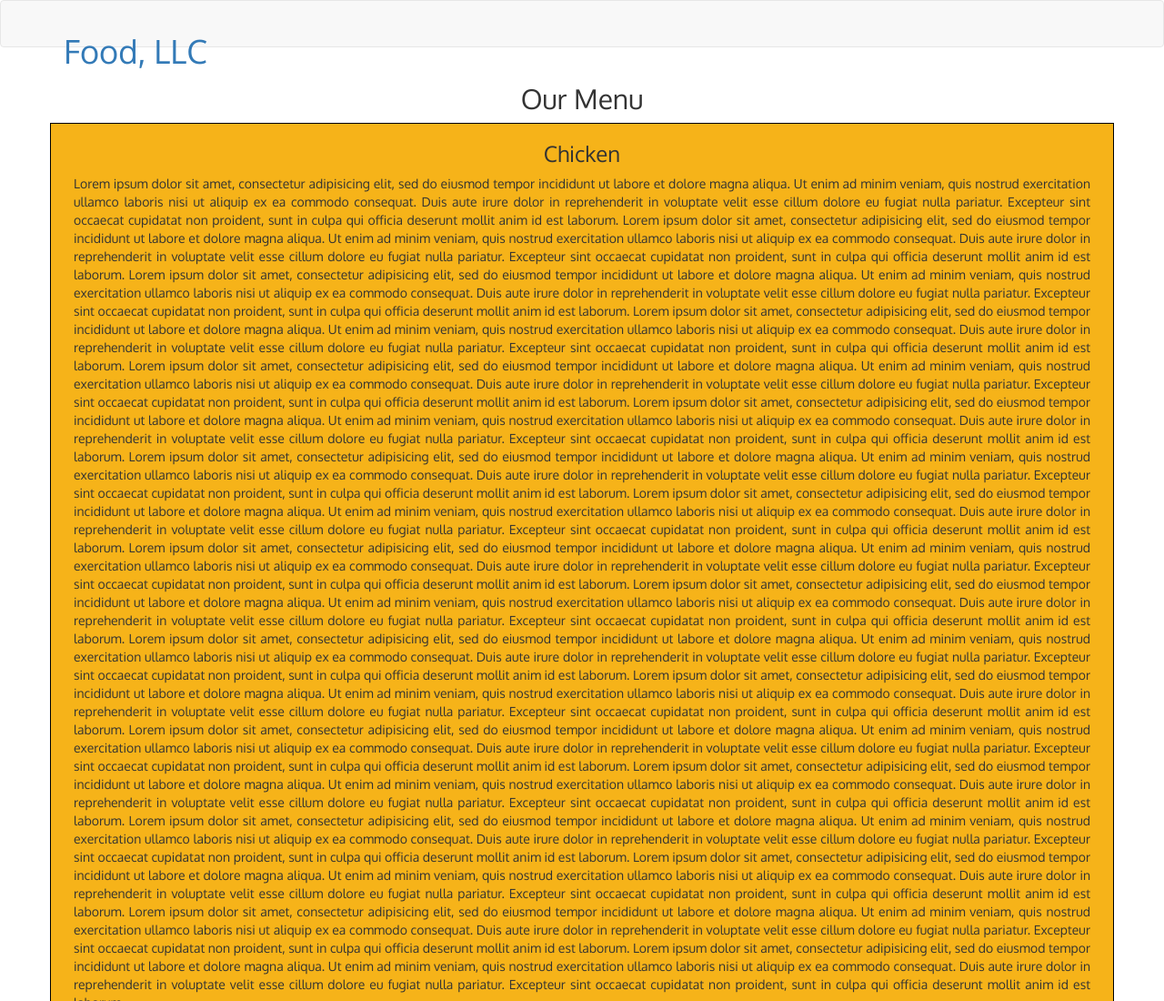
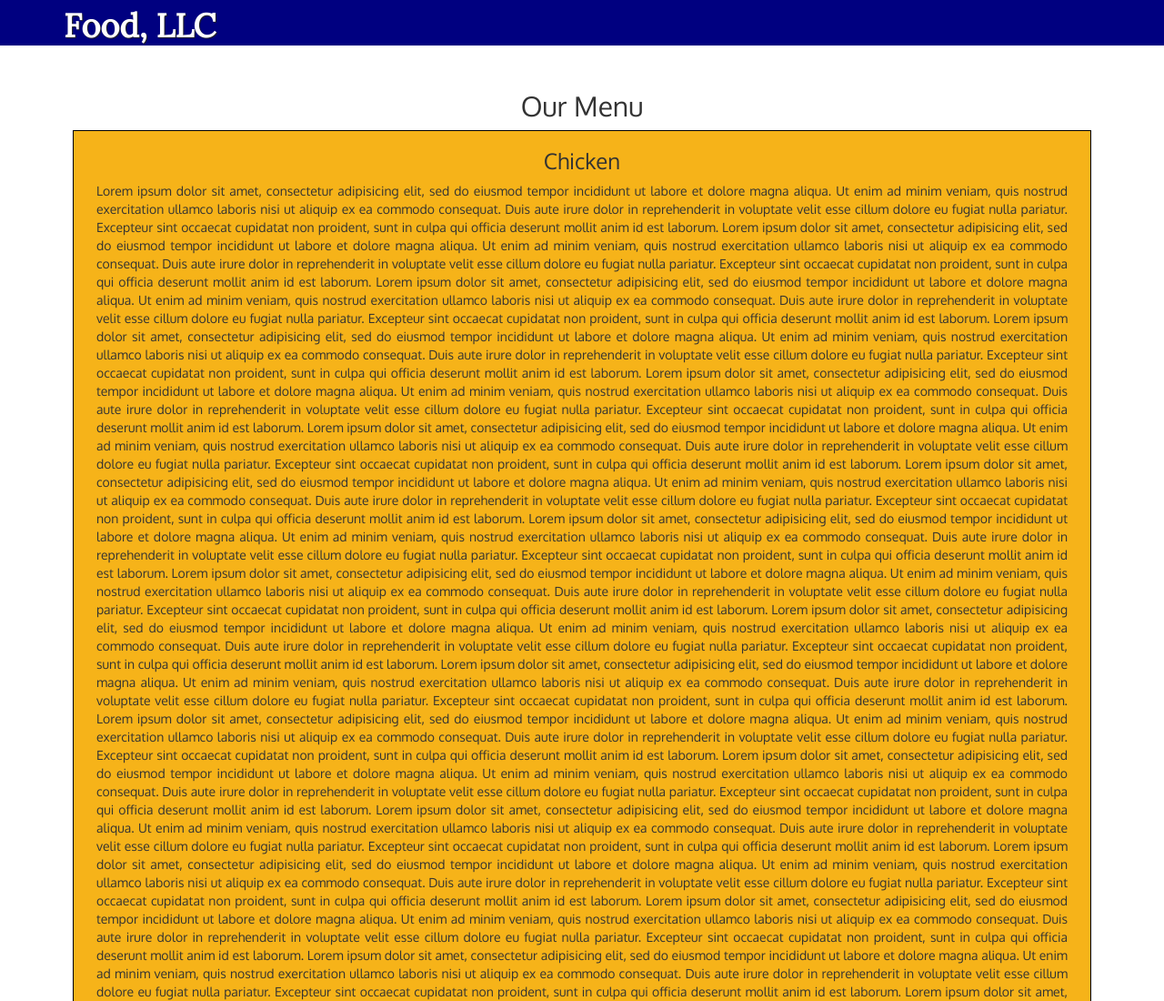
Before and after one commit to karthikr1901/Coursera-assignment, a plain HTML site: page Module3_Soln/index.html in a window 1280 px wide. Shown: the top 1100 px of the page at 91% size. Drawn offline with Linux system fonts and the light colour scheme.

Commit message:
css for collapsable nav v1.0

```diff
--- a/Module3_Soln/css/style.css
+++ b/Module3_Soln/css/style.css
@@ -23,3 +23,36 @@ p{
 #sushi{
   background-color: #add8e6;
 }
+
+#header-nav {
+  background-color: #000080;
+  border-radius: 0;
+  border: 0;
+}
+
+#nav-list a{
+  color: #ffffff;
+  text-align: center;
+}
+
+#nav-list a:hover{
+  background-color: #d3d3d3;
+}
+
+.row{
+  margin:10px;
+}
+
+.navbar-brand {
+  padding-top: 15px;
+}
+
+.navbar-brand h1 {
+  font-family: 'Lora', serif;
+  color: #ffffff;
+  font-weight: bold;
+  text-shadow: 1px 1px 1px #222;
+  margin-top: 0;
+  margin-bottom: 0;
+  line-height: .75;
+}
```
